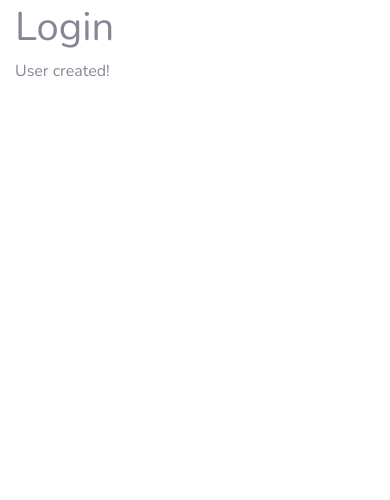
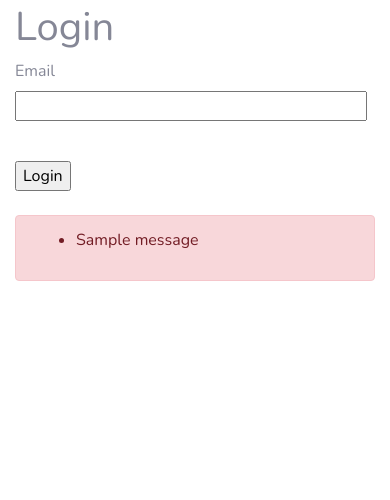
Before and after one commit to redlik/travelportal-m3, a Flask app: page /login in a window 390 px wide. Shown: the part 344-844 px from the top of the page. Run offline with Flask 2, Linux system fonts and the light colour scheme; one stand-in notice (Sample message) is shown; some libraries are stand-ins or nearby versions.

Commit message:
Include flash message div for non exisitng users

```diff
--- a/application/templates/login.html
+++ b/application/templates/login.html
@@ -2,5 +2,29 @@
 
 {% block content %}
 <h1>Login</h1>
-<p>User created!</p>
+<div class="row">
+    <div class="col-md-6 offset-md-3">
+        <form name="login" action="" method="POST">
+            {{ form.hidden_tag() }}
+            <p>
+                {{ form.email.label }}<br> {{ form.email(size=35) }}
+            </p>
+            <br class="clear">
+            <input class="btn-submit" type="submit" name="submit" value="Login">
+        </form>
+        <div class="mt-4">
+            {% with messages = get_flashed_messages() %}
+            {% if messages %}
+            <div class="alert alert-danger" role="alert">
+                <ul class="flashes">
+                    {% for message in messages %}
+                    <li>{{ message }}</li>
+                    {% endfor %}
+                </ul>
+            </div>
+        </div>
+        {% endif %}
+        {% endwith %}
+    </div>
+</div>
 {% endblock %}
```
